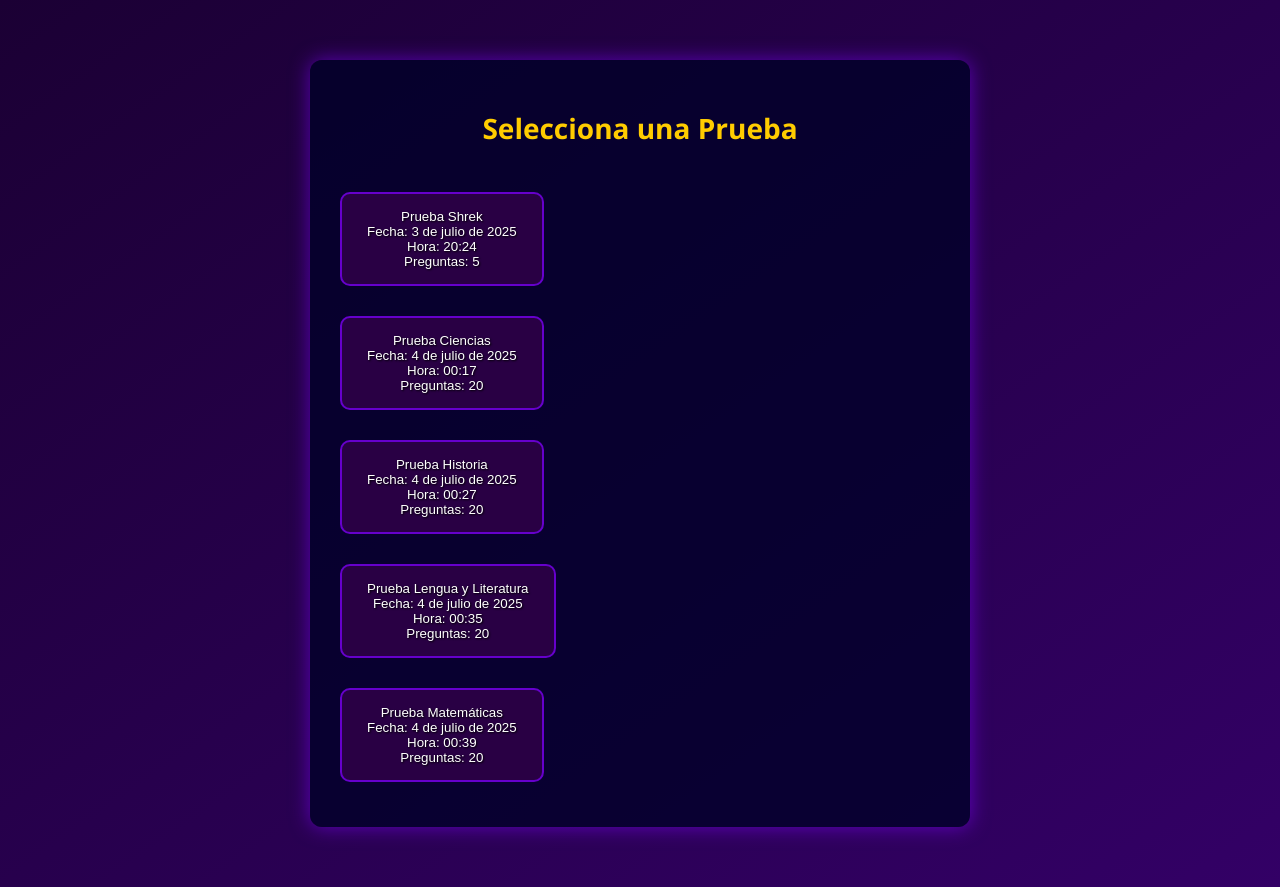
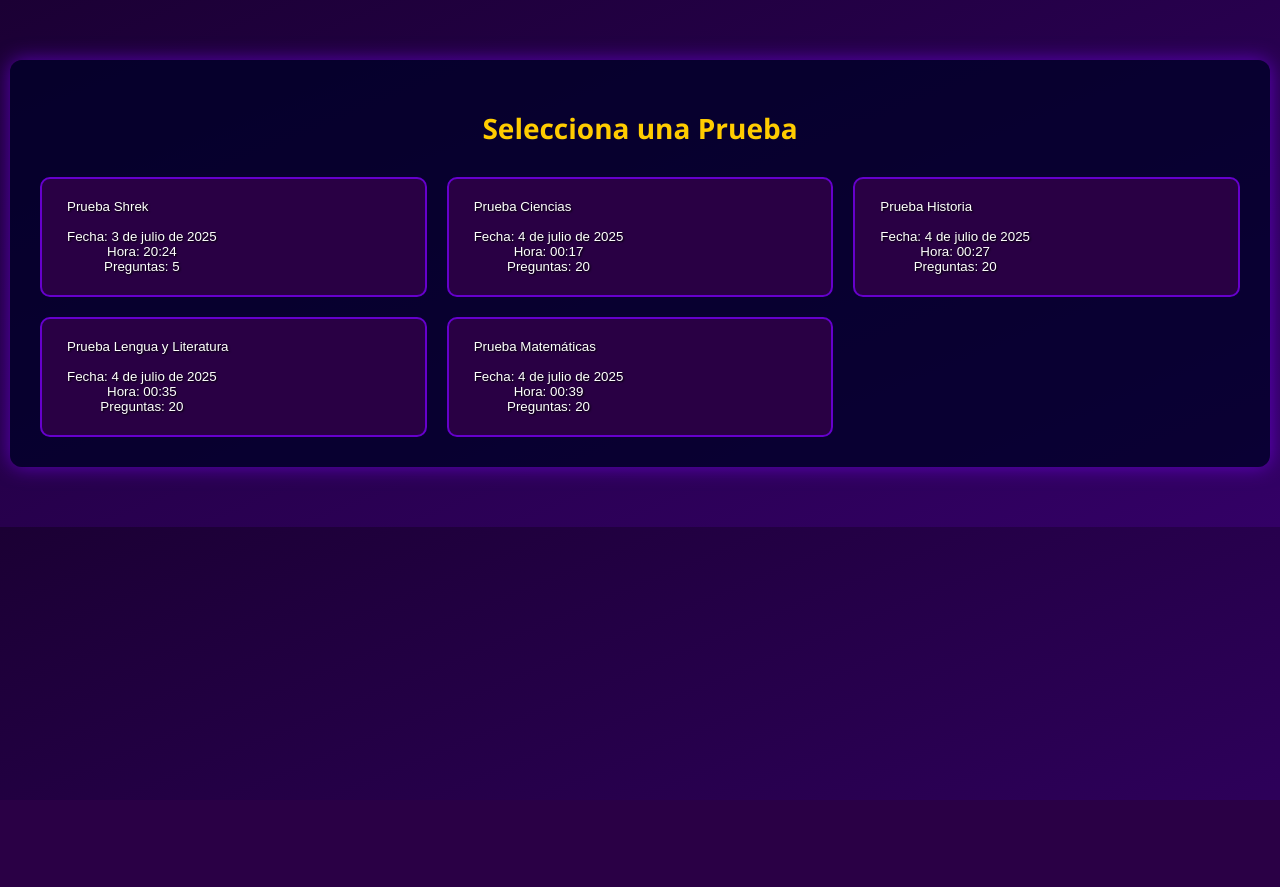
Before and after one commit to Dougdree/UNL-MILLONARIO, a Django app: page /pruebas/ in a window 1280 px wide. After the commit the page ends 800 px from the top, so only its background shows below. Run offline with Django 5.2, Linux system fonts and the light colour scheme; a user stored in the database is signed in; data comes from the database, SQL or seed files in the repository; both versions use the stored data as it was after the commit.

Commit message:
pruebas + imágenes
se cargaron las pruebas solicitadas, se cargaron 5 imágenes de prueba asociadas a preguntas de matemáticas

```diff
--- a/DjangoProject/Quizz/settings.py
+++ b/DjangoProject/Quizz/settings.py
@@ -106,7 +106,7 @@ AUTH_PASSWORD_VALIDATORS = [
 
 LANGUAGE_CODE = 'es-ec'
 
-TIME_ZONE = 'UTC'
+TIME_ZONE = 'America/Guayaquil'
 
 USE_I18N = True
 
--- a/DjangoProject/quizz/models.py
+++ b/DjangoProject/quizz/models.py
@@ -53,6 +53,7 @@ class Prueba(models.Model):
     fecha = models.DateField()
     hora_inicio = models.TimeField()
     numero_preguntas = models.IntegerField(null=True, blank=True)
+    banco_preguntas = models.ForeignKey(BancoDePreguntas, on_delete=models.CASCADE, related_name='pruebas', null=True, blank=True)
     grupos = models.ManyToManyField(Grupo, related_name='pruebas')
 
     def __str__(self):
--- a/DjangoProject/quizz/static/css/seleccionar_prueba.css
+++ b/DjangoProject/quizz/static/css/seleccionar_prueba.css
@@ -7,12 +7,26 @@ body {
 }
 
 .container {
-    max-width: 600px;
+    max-width: 1200px;
     margin: 60px auto;
     background-color: rgba(0, 0, 40, 0.8);
     padding: 30px;
     border-radius: 12px;
     box-shadow: 0 0 20px rgba(128, 0, 255, 0.6);
+}
+
+.pruebas-grid {
+    display: grid;
+    grid-template-columns: repeat(auto-fit, minmax(300px, 1fr));
+    gap: 20px;
+    margin-top: 20px;
+    width: 100%;
+}
+
+.pruebas-grid form {
+    margin: 0;
+    width: 100%;
+    display: contents;
 }
 
 h1 {
@@ -26,12 +40,19 @@ h1 {
     background-color: #290044;
     border: 2px solid #6600cc;
     padding: 15px 25px;
-    margin: 15px 0;
+    margin: 0;
     border-radius: 10px;
     cursor: pointer;
     transition: all 0.3s ease;
     text-align: center;
-    color: white; /* ← Añadido */
+    color: white;
+    width: 100%;
+    height: auto;
+    min-height: 120px;
+    display: flex;
+    flex-direction: column;
+    justify-content: center;
+    box-sizing: border-box;
 }
 
 .card-prueba span {
--- a/DjangoProject/quizz/views.py
+++ b/DjangoProject/quizz/views.py
@@ -54,13 +54,22 @@ def seleccionar_prueba(request):
 @login_required
 def iniciar_juego(request, prueba_id):
     prueba = get_object_or_404(Prueba, id=prueba_id)
+
+    # Seleccionar preguntas del banco específico de la prueba en orden aleatorio
     preguntas = list(
-        Pregunta.objects.filter(banco__preguntas__isnull=False).distinct()
-    )[:prueba.numero_preguntas]
+        Pregunta.objects.filter(banco=prueba.banco_preguntas).order_by('?')
+    )
 
-    random.shuffle(preguntas)
+    # Verificar que hay suficientes preguntas en el banco
+    if len(preguntas) < prueba.numero_preguntas:
+        # Si no hay suficientes preguntas, tomar todas las disponibles ya aleatorizadas
+        preguntas_seleccionadas = preguntas
+    else:
+        # Seleccionar aleatoriamente el número requerido de preguntas
+        # Usar random.sample para una segunda aleatorización
+        preguntas_seleccionadas = random.sample(preguntas, prueba.numero_preguntas)
 
-    request.session['preguntas_ids'] = [p.id for p in preguntas]
+    request.session['preguntas_ids'] = [p.id for p in preguntas_seleccionadas]
     request.session['pregunta_actual'] = 0
     request.session['aciertos'] = 0
     request.session['errores'] = 0
--- a/DjangoProject/templates/seleccionar_prueba.html
+++ b/DjangoProject/templates/seleccionar_prueba.html
@@ -11,6 +11,7 @@
         <h1>Selecciona una Prueba</h1>
 
         {% if pruebas %}
+            <div class="pruebas-grid">
                 {% for prueba in pruebas %}
                     <form action="{% url 'iniciar_juego' prueba.id %}" method="get">
                         <button type="submit" class="card-prueba">
@@ -23,6 +24,7 @@
                         </button>
                     </form>
                 {% endfor %}
+            </div>
         {% else %}
             <p>No hay pruebas disponibles actualmente.</p>
         {% endif %}
```
Also changed, not shown: DjangoProject/db.sqlite3, DjangoProject/quizz/migrations/0005_prueba_banco_preguntas.py (added), DjangoProject/quizz/static/images/logo/UNL.png (added), DjangoProject/quizz/static/images/matematicas/10_por_7.jpeg (added), DjangoProject/quizz/static/images/matematicas/12_mas_7.jpeg (added), DjangoProject/quizz/static/images/matematicas/12_por_3.jpeg (added), DjangoProject/quizz/static/images/matematicas/18_menos_7.jpeg (added), DjangoProject/quizz/static/images/matematicas/60_por_3.jpeg (added), DjangoProject/quizz/static/images/shrek/dragona.jpg (added), DjangoProject/quizz/static/images/shrek/fiona.png (added), DjangoProject/quizz/static/images/shrek/gato.jpeg (added), DjangoProject/quizz/static/images/shrek/pantano.jpeg (added), DjangoProject/templates/juego.html (line endings or trailing spaces). Lines whose indentation alone changed are shown as unchanged.
